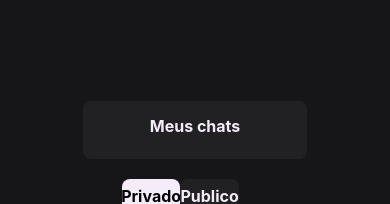
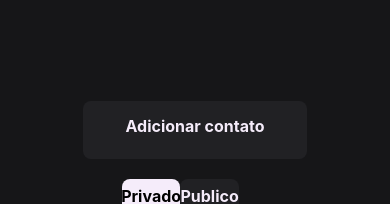
Before and after one commit to yurisanclet/BuzzApp-IEEE, a React Native app in the folder frontend/: screen /PrivChat in a window 390 px wide. Shown: the top 204 px of the page. Built offline with nearby package versions, Linux system fonts and the light colour scheme.

Commit message:
qualquer coisa

```diff
--- a/frontend/SRC/screens/menu/index.js
+++ b/frontend/SRC/screens/menu/index.js
@@ -28,7 +28,16 @@ return (
         onPress={() => navigation.navigate('EditProfile')}>
           <Text style={styles.textInput}>Editar perfil</Text>
         </TouchableOpacity>
-        <TouchableOpacity
+
+        <TouchableOpacity style={styles.buttonStyle}>
+        <Text style={styles.textInput}>EXCLUIR MINHA CONTA</Text>
+        </TouchableOpacity>
+    </SafeAreaView>
+    </ImageBackground>
+);
+}
+
+/*<TouchableOpacity
         style={styles.buttonStyle}
         onPress={() => navigation.navigate('NewContact')}>
         <Text style={styles.textInput}>Adicionar nova conversa</Text>
@@ -37,11 +46,4 @@ return (
         style={styles.buttonStyle}
         onPress={() => navigation.navigate('NewGroup')}>
         <Text style={styles.textInput}>Adicionar novo grupo</Text>
-        </TouchableOpacity>
-        <TouchableOpacity style={styles.buttonStyle}>
-        <Text style={styles.textInput}>EXCLUIR MINHA CONTA</Text>
-        </TouchableOpacity>
-    </SafeAreaView>
-    </ImageBackground>
-);
-}
+        </TouchableOpacity>*/
--- a/frontend/SRC/screens/priv/index.js
+++ b/frontend/SRC/screens/priv/index.js
@@ -8,7 +8,9 @@ export default function PrivChat() {
   return (
     <View style={styles.container}>
       <View style={styles.myBox}>
-        <Text style={styles.myText}> Meus chats </Text>
+        <TouchableOpacity>
+          <Text style={styles.myText}> Adicionar contato </Text>
+        </TouchableOpacity>
       </View>
       <View style={{ flexDirection: 'row' }}>
         <TouchableOpacity style={styles.buttonPrive}>
--- a/frontend/SRC/screens/publi/index.js
+++ b/frontend/SRC/screens/publi/index.js
@@ -8,7 +8,9 @@ export default function PubliChat() {
   return (
     <View style={styles.container}>
       <View style={styles.myBox}>
-        <Text style={styles.myText}> Meus chats </Text>
+        <TouchableOpacity>
+          <Text style={styles.myText}> Adicionar contato </Text>
+        </TouchableOpacity>
       </View>
       <View style={{ flexDirection: 'row' }}>
         <TouchableOpacity style={styles.buttonPrive} onPress={() => navigation.navigate('PrivChat')}>
```
